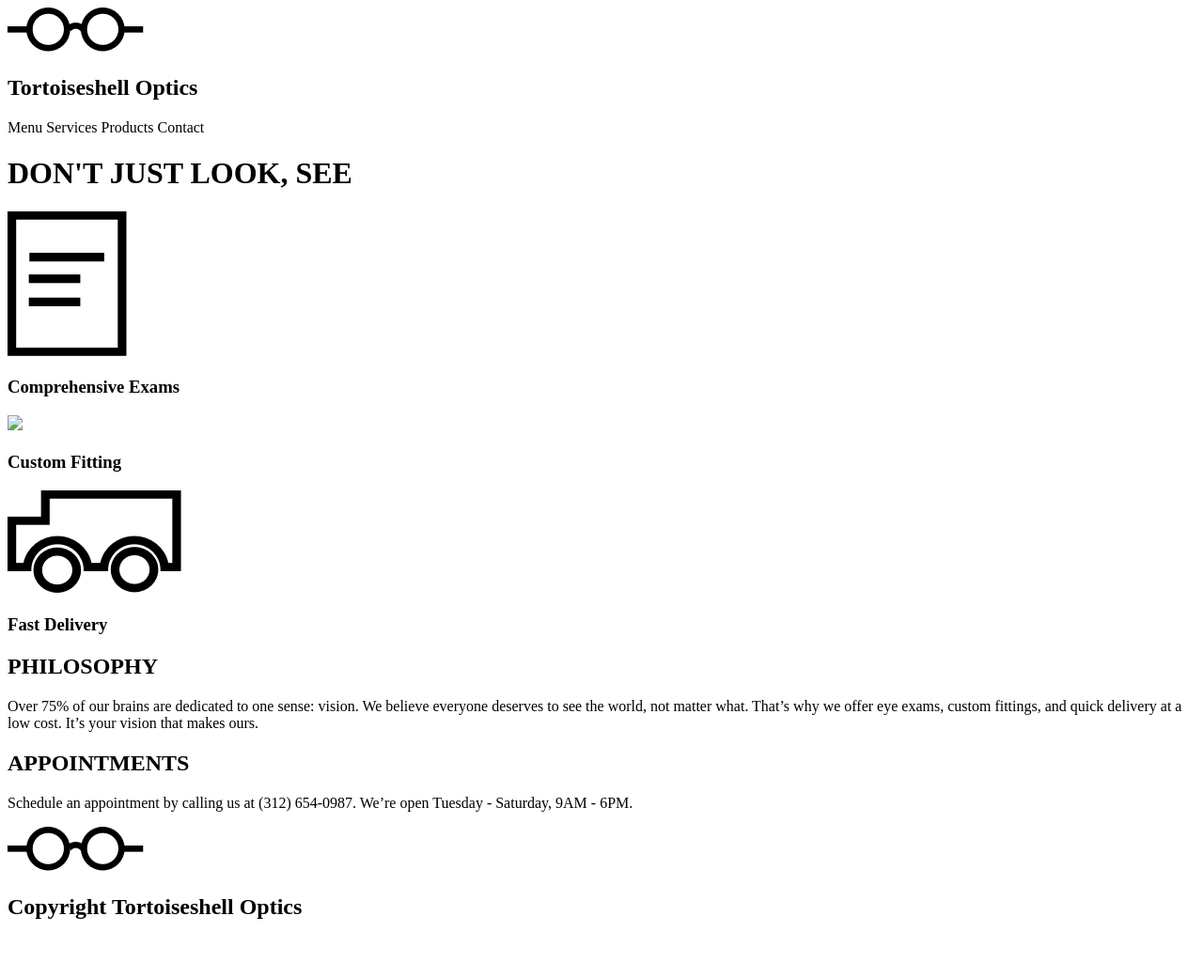
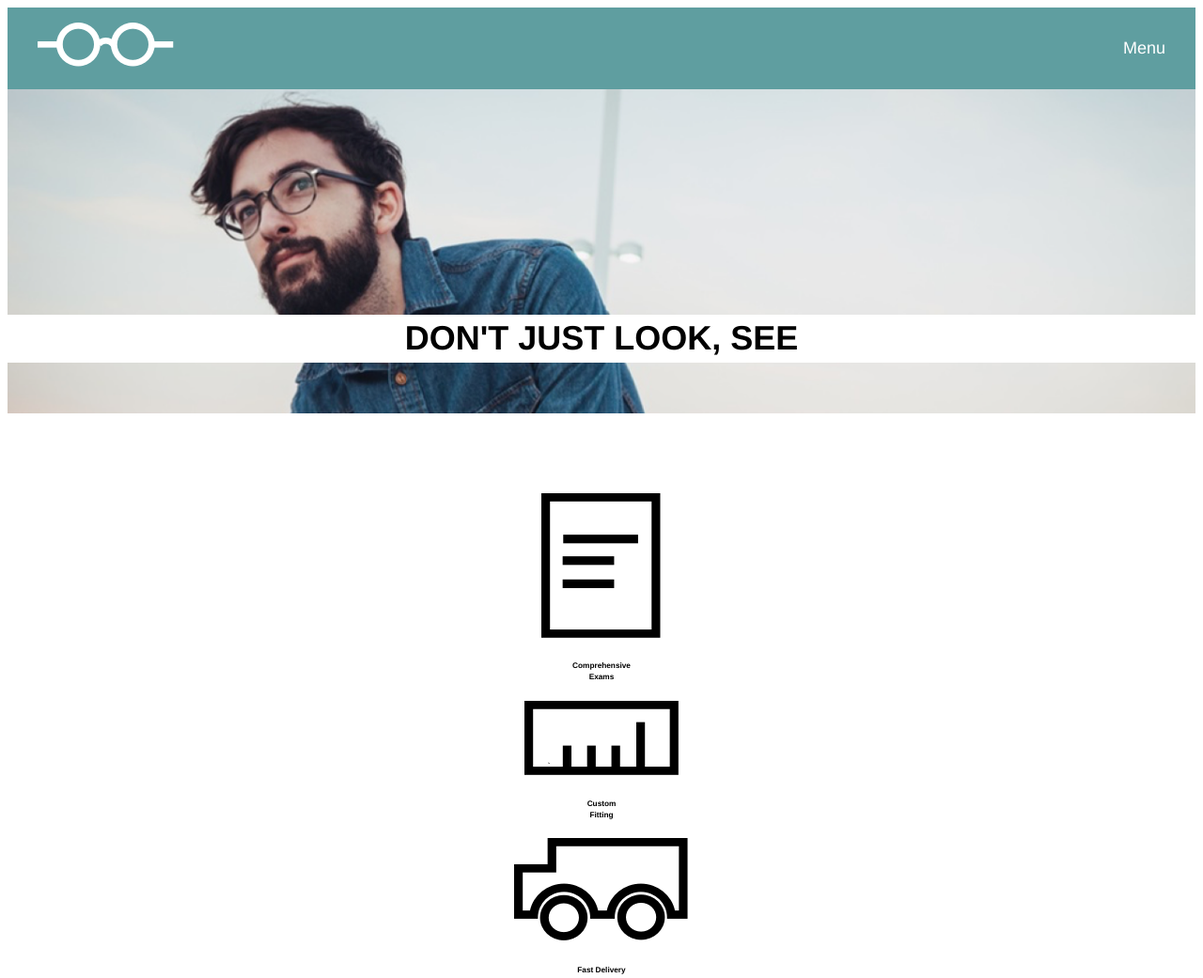
Before and after one commit to Aelita21/tortoiseshell, a plain HTML site: page index.html in a window 1280 px wide. Shown: the top 1041 px of the page at 94% size. Before the commit the page ends 999 px from the top, so only its background shows below. Drawn offline with Linux system fonts and the light colour scheme.

Commit message:
add css and reset file for mobile

```diff
--- a/index.html
+++ b/index.html
@@ -7,30 +7,34 @@
   </head>
   <body>
     <header>
-      <img src="./resources/images/logo-black.png">
+      <div class="menu">
+        <div class="logo">
+          <img src="./resources/images/logo-white.png">
           <h2>Tortoiseshell Optics</h2>
+        </div>
         <div class="nav">
           <span class="mobile">Menu</span>
           <span class="tablet">Services</span>
           <span class="tablet">Products</span>
           <span class="tablet">Contact</span>
         </div>
-    </header>
+      </div>
       <div class="banner">
       <h1>DON'T JUST LOOK, SEE</h1>
       </div>
+    </header>
     <div class="main">
       <div class="services">
         <img src="./resources/images/paper-icon.png">
-        <h3>Comprehensive Exams</h3>
+        <h6>Comprehensive</br>Exams</h6>
       </div>
       <div class="services">
-        <img src="./resources/images/rule-icon.png">
-        <h3>Custom Fitting</h3>
+        <img src="./resources/images/ruler-icon.png">
+        <h6>Custom</br>Fitting</h6>
       </div>
       <div class="services">
         <img src="./resources/images/truck-icon.png">
-        <h3>Fast Delivery</h3>
+        <h6>Fast Delivery</h6>
       </div>
     </div>
     <div class="additional">
--- /dev/null
+++ b/resources/css/reset.css
@@ -0,0 +1,49 @@
+/* http://meyerweb.com/eric/tools/css/reset/
+   v2.0 | 20110126
+   License: none (public domain)
+*/
+
+
+html, body, div, span, applet, object, iframe,
+h1, h2, h3, h4, h5, h6, p, blockquote, pre,
+a, abbr, acronym, address, big, cite, code,
+del, dfn, em, img, ins, kbd, q, s, samp,
+small, strike, strong, sub, sup, tt, var,
+b, u, i, center,
+dl, dt, dd, ol, ul, li,
+fieldset, form, label, legend,
+table, caption, tbody, tfoot, thead, tr, th, td,
+article, aside, canvas, details, embed,
+figure, figcaption, footer, header, hgroup,
+menu, nav, output, ruby, section, summary,
+time, mark, audio, video {
+	margin: 0;
+	padding: 0;
+	border: 0;
+	font-size: 100%;
+	font: inherit;
+	vertical-align: baseline;
+}
+/* HTML5 display-role reset for older browsers */
+article, aside, details, figcaption, figure,
+footer, header, hgroup, menu, nav, section {
+	display: block;
+}
+body {
+	line-height: 1;
+}
+ol, ul {
+	list-style: none;
+}
+blockquote, q {
+	quotes: none;
+}
+blockquote:before, blockquote:after,
+q:before, q:after {
+	content: '';
+	content: none;
+}
+table {
+	border-collapse: collapse;
+	border-spacing: 0;
+}
--- a/resources/css/style.css
+++ b/resources/css/style.css
@@ -0,0 +1,65 @@
+@media only screen and (min-width: 480px) {
+body {
+  font-size: 18px;
+  line-height: 1.4;
+  font-family: Helvetica;
+}
+header {
+  display: block;
+  background-image: url("../images/glasses-bg.png");
+  background-position: 20%;
+  background-size: cover;
+  background-repeat: no-repeat;
+  height: 27rem;
+}
+.logo h2 {
+  display: none;
+}
+.nav .tablet {
+  display: none;
+}
+.menu {
+  display: flex;
+  justify-content: space-between;
+  align-items: center;
+  padding: 1rem 2rem;
+  background-color: cadetblue;
+  color: white;
+}
+.banner {
+  margin-top: 15rem;
+  background-color: white;
+  text-align: center;
+}
+.main {
+  margin-top: 3.77rem;
+  text-align: center;
+  font-size: 0.77rem;
+  padding: 1.54rem;
+
+}
+.additional {
+
+}
+.additional h2 {
+  background-color: cadetblue;
+  color: white;
+  text-align: center;
+  padding: 0.5rem;
+}
+p {
+  font-size: 0.77rem;
+  margin-top: 1rem;
+  margin-bottom: 6rem;
+}
+footer h2{
+  display: none;
+}
+footer {
+  display: flex;
+  background-color: cadetblue;
+  height: 8rem;
+  align-items: center;
+  justify-content: center;
+}
+}
```
Lines whose indentation alone changed are shown as unchanged.
